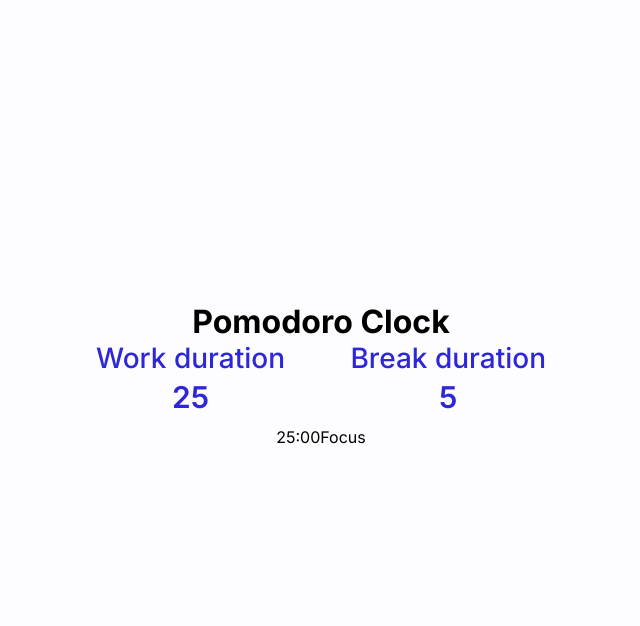
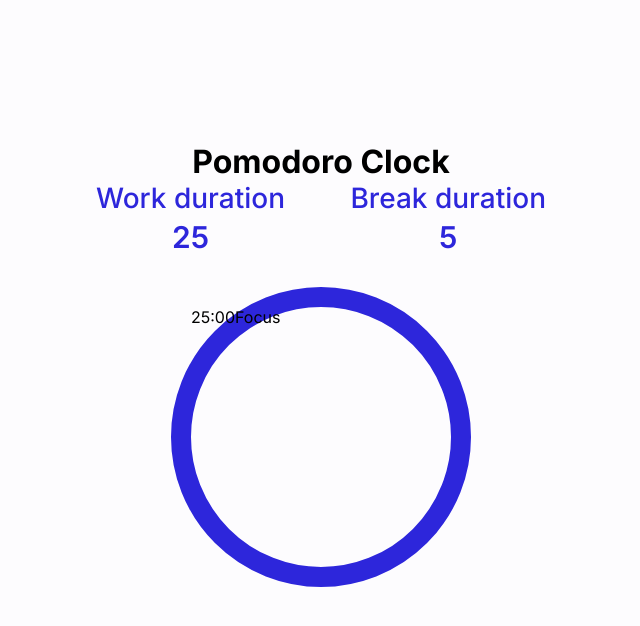
Before and after one commit to sepidsoroush/Pomodoro-Clock-React, a React (Create React App) app: page / in a window 1280 px wide. Shown: the top 626 px of the page, without its empty margins (319-959 px from the left). Built offline with nearby package versions, Linux system fonts and the light colour scheme; some icons are missing.

Commit message:
create the clock shape in CSS

```diff
--- a/src/App.css
+++ b/src/App.css
@@ -57,3 +57,10 @@
     margin: 0 10px;
     font-weight: 600;
 }
+.clock{
+    margin: 20px 0;
+    border : 20px solid var(--side-light);
+    border-radius: 50%;
+    height: 300px;
+    width: 300px;
+}
```
